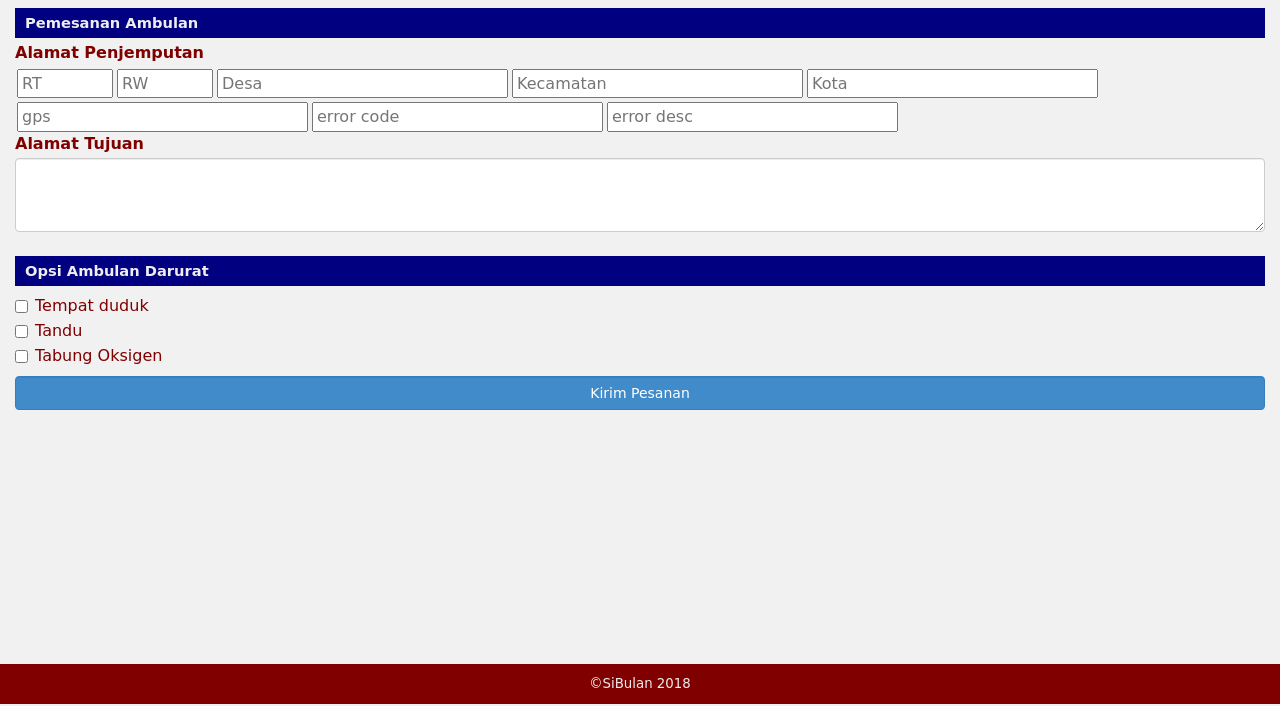
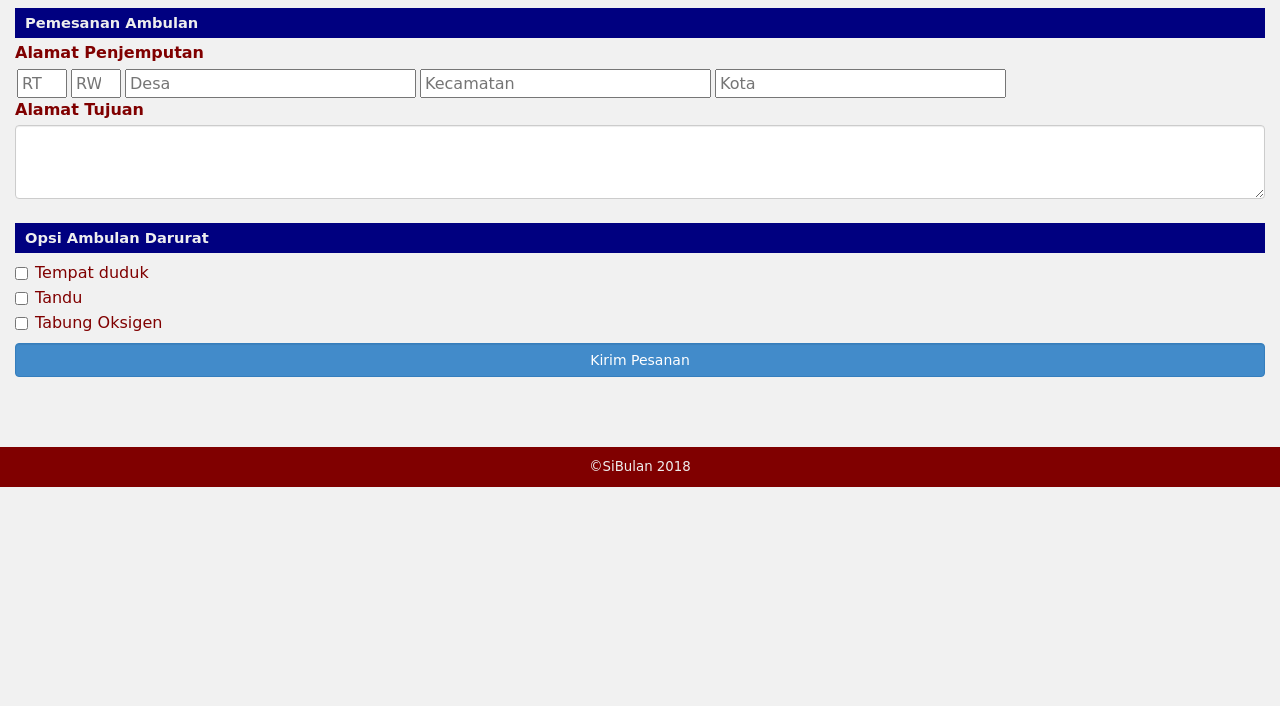
Before and after one commit to goparklubanic/sibulanCustomer, a plain HTML site: page www/request.html in a window 1280 px wide. Shown: the part 94-800 px from the top of the page. Drawn offline with Linux system fonts and the light colour scheme; a web font is replaced by a local one.

Commit message:
ganti wajah

```diff
--- a/www/css/index.css
+++ b/www/css/index.css
@@ -1,7 +1,7 @@
 .info-block p {margin: 0; padding: 1px;}
 .info-label {display: inline-block; width: 80px; color: #800000;}
 .order-btn{
-	display: block;  width: 100%; margin: 10px auto;
-	padding: 20px 10px; background: #D2161E; color: #F0F0F0;
+	display: inline;  width: 48%; margin: 10px auto;
+	padding: 10px 10px; background: #D2161E; color: #F0F0F0;
 	font-size: 14pt; border: 1px solid #0F0F0F; border-radius: 5px;
 }
--- a/www/css/theme.css
+++ b/www/css/theme.css
@@ -30,10 +30,10 @@ body.sibulan {
  }
 
  .app-footer {
-	clear:both; bottom: 2px; height: 40px; position: fixed; width: 100%;
+	clear:both; bottom: 2px; height: 40px; position: static; width: 100%;
 	padding: 10px; margin: 0;
 	text-align: center; font-size: 10pt;
 	background: #800000; color:#EEEEEE;
  }
-
- .spacer {height: 70px;}
+.raketok {display:none;}
+.spacer {height: 70px;}
--- a/www/js/request.js
+++ b/www/js/request.js
@@ -18,6 +18,8 @@ $(document).ready(function() {
         console.log('broser');
     }
 });
+
+
 
 function onDeviceReady() {
     // do everything here.
--- a/www/request.html
+++ b/www/request.html
@@ -29,6 +29,9 @@
         <link rel="stylesheet" type="text/css" href="css/google-fonts.css"/>
         <link rel="stylesheet" type="text/css" href="css/theme.css"/>
         <link rel="stylesheet" type="text/css" href="css/request.css"/>
+        <style>
+        #pprt,#pprw{ width: 50px; }
+        </style>
         <title>SIBULAN</title>
     </head>
     <body class='sibulan'>
@@ -55,14 +58,14 @@
             <div id='response-info' class='info-block'>
               <div class="req-form">
                 <label>Alamat Penjemputan</label>
-                <input id='pprt' size='6' placeholder="RT"/>
-                <input id='pprw' size='6' placeholder="RW"/>
+                <input type='number' id='pprt' size='6' placeholder="RT"/>
+                <input type='number' id='pprw' size='6' placeholder="RW"/>
                 <input id='ppds' size='30' placeholder="Desa"/>
                 <input id="ppkc" size='30' placeholder="Kecamatan" />
                 <input id="ppkt" size="30" placeholder="Kota" />
-                <input id="geol" size="30" placeholder="gps" readonly />
-                <input id="ecode" size="30" placeholder="error code" readonly />
-                <input id="edesc" size="30" placeholder="error desc" readonly />
+                <input class='raketok' id="geol" size="30" placeholder="gps" readonly />
+                <input class='raketok' id="ecode" size="30" placeholder="error code" readonly />
+                <input class='raketok' id="edesc" size="30" placeholder="error desc" readonly />
 
               </div>
               <div class="req-form">
```
Lines whose indentation alone changed are shown as unchanged.
